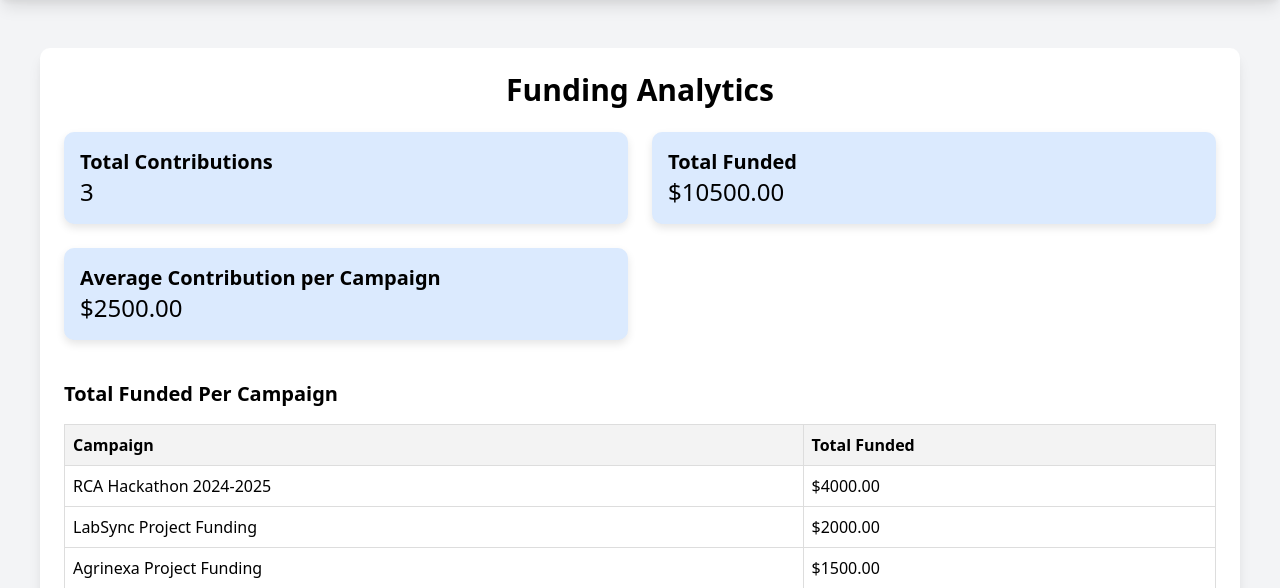
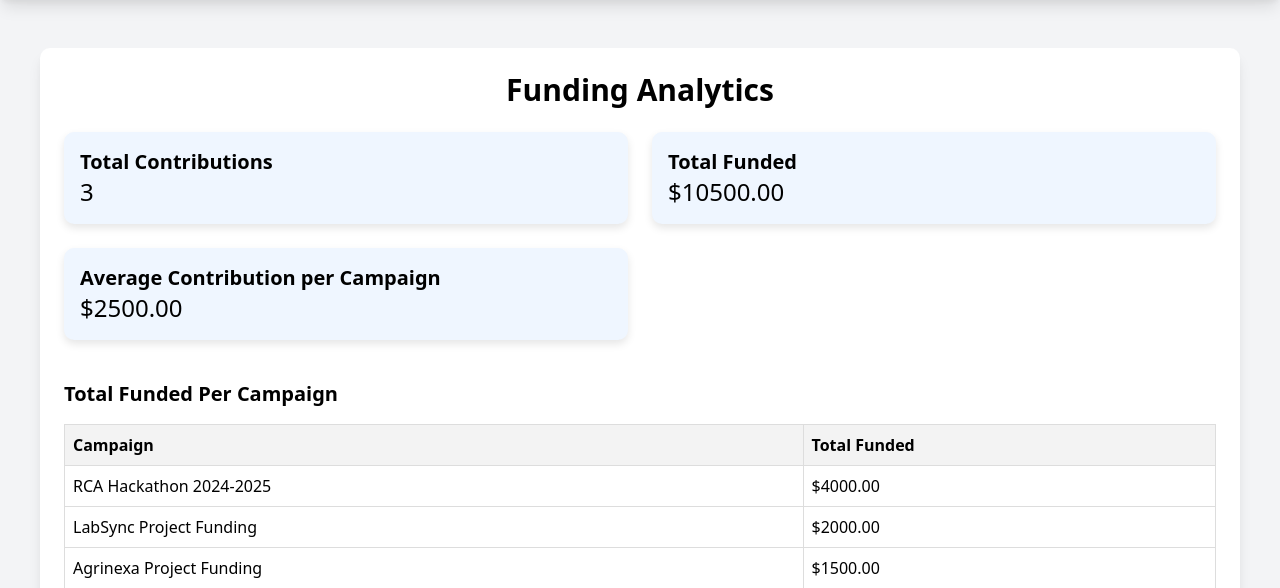
Before and after one commit to Peace-Ishimwe/FMS, a Django app: page / in a window 1280 px wide. Shown: the part 64-652 px from the top of the page. Run offline with Django 4.2, Linux system fonts and the light colour scheme; a user stored in the database is signed in; data comes from the database, SQL or seed files in the repository; both versions use the stored data as it was after the commit; some libraries are stand-ins or nearby versions.

Commit message:
feat: campaigns done

```diff
--- a/analytics/templates/funding_analytics.html
+++ b/analytics/templates/funding_analytics.html
@@ -9,19 +9,19 @@
     <!-- Summary Cards -->
     <div class="grid grid-cols-1 md:grid-cols-3 gap-6 mb-10">
         <!-- Total Contributions Card -->
-        <div class="bg-blue-100 text-black p-4 rounded-lg shadow">
+        <div class="bg-blue-50 text-black p-4 rounded-lg shadow">
             <h3 class="text-xl font-semibold">Total Contributions</h3>
             <p class="text-2xl">{{ campaigns_funded|length }}</p>
         </div>
 
         <!-- Total Funding Amount Card -->
-        <div class="bg-blue-100 text-black p-4 rounded-lg shadow">
+        <div class="bg-blue-50 text-black p-4 rounded-lg shadow">
             <h3 class="text-xl font-semibold">Total Funded</h3>
             <p class="text-2xl">${{ funding_vs_goal|sum_values:"funded"|floatformat:2 }}</p>
         </div>
 
         <!-- Average Contribution Card -->
-        <div class="bg-blue-100 text-black p-4 rounded-lg shadow">
+        <div class="bg-blue-50 text-black p-4 rounded-lg shadow">
             <h3 class="text-xl font-semibold">Average Contribution per Campaign</h3>
             <p class="text-2xl">${{ campaigns_funded|average:"total_funded"|floatformat:2 }}</p>
         </div>
--- a/authentication/views.py
+++ b/authentication/views.py
@@ -15,7 +15,7 @@ def register_view(request):
                 user.role = 'User'
             user.save()
             login(request, user)
-            return redirect('home')
+            return redirect('/')
         else:
             print(form.errors)
     else:
@@ -28,7 +28,7 @@ def login_view(request):
         if form.is_valid():
             user = form.get_user()
             login(request, user)
-            return redirect('home')
+            return redirect('/')
     else:
         form = UserLoginForm()
     return render(request, 'login.html', {'form': form})
```
Also changed, not shown: db.sqlite3.
